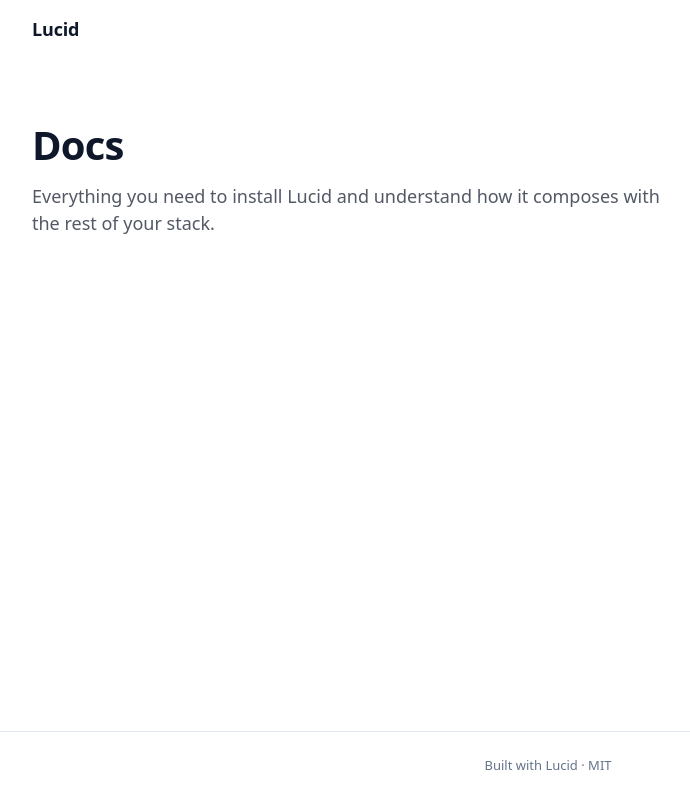
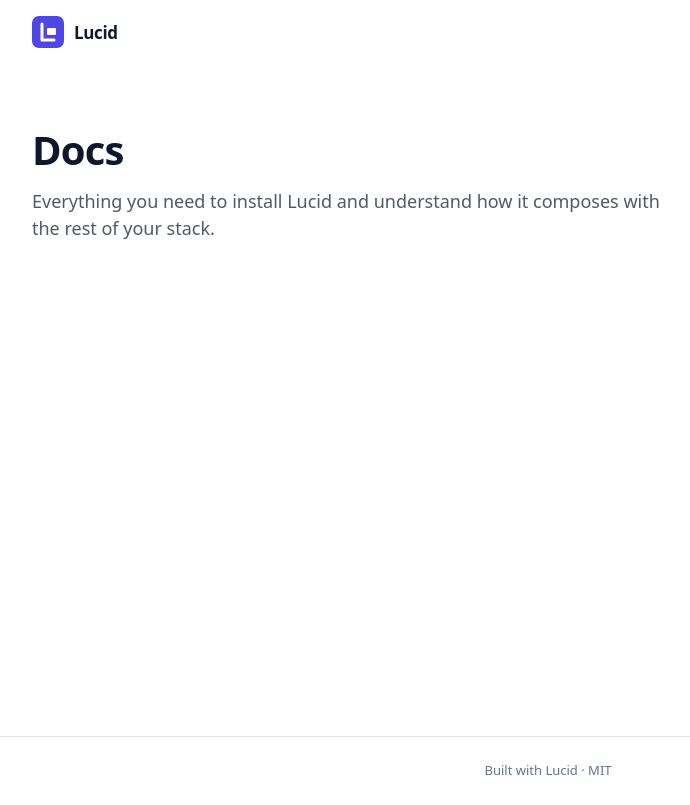
Before and after one commit to mind-matrix/lucid, an Astro site in the folder apps/web/: page /docs in a window 1280 px wide. Shown: the whole page, without its empty margins (92-782 px from the left). Built offline with nearby package versions, Linux system fonts and the light colour scheme; Astro itself is replaced by a stand-in of ours.

Commit message:
feat: added logo

```diff
--- a/apps/web/src/generated/bundle-size.ts
+++ b/apps/web/src/generated/bundle-size.ts
@@ -21,5 +21,5 @@
 export const bundleSize: BundleSizeReport = {
   componentsGzip: { formatted: "5.7 KB", bytes: 5842 },
   componentsAndRuntimeGzip: { formatted: "9.0 KB", bytes: 9231 },
-  generatedAt: "2026-07-23T16:28:21.332Z",
+  generatedAt: "2026-07-23T16:50:41.465Z",
 };
--- a/apps/web/src/layouts/Base.astro
+++ b/apps/web/src/layouts/Base.astro
@@ -10,6 +10,7 @@
 import "../styles/reset.css";
 import "../styles/global.css";
 import styles from "./base.module.css";
+import logotypeSvg from "../../public/logotype.svg?raw";
 
 type Props = { title?: string; description?: string };
 const {
@@ -42,12 +43,17 @@
     <meta name="viewport" content="width=device-width, initial-scale=1" />
     <title>{title}</title>
     <meta name="description" content={description} />
+    <link rel="icon" type="image/svg+xml" href={withBase("/logo.svg")} />
   </head>
   <body>
     <header class={styles.topbar}>
-      <a class={styles.topbarBrand} href={withBase("/")}>
-        <span class={styles.topbarWordmark}>Lucid</span>
-      </a>
+      <a
+        class={styles.topbarBrand}
+        href={withBase("/")}
+        aria-label="Lucid — home"
+        set:html={logotypeSvg}
+      />
+
       <lucid-nav label="Primary">
         {
           NAV.map((item) => (
--- a/apps/web/src/layouts/base.module.css
+++ b/apps/web/src/layouts/base.module.css
@@ -13,15 +13,14 @@
 .topbarBrand {
   display: inline-grid;
   align-items: center;
-  gap: var(--lucid-space-2);
   color: var(--lucid-color-fg);
-  font-weight: var(--lucid-font-weight-bold);
-  font-size: var(--lucid-font-size-lg);
   text-decoration: none;
+  line-height: 0;
 }
 
-.topbarWordmark {
-  letter-spacing: -0.01em;
+.topbarBrand svg {
+  block-size: 32px;
+  inline-size: auto;
 }
 
 .page {
```
Also changed, not shown: README.md, apps/web/public/logo.svg (added), apps/web/public/logotype.svg (added), images/logo.png, images/logotype.png (added), images/screenshot.png.
